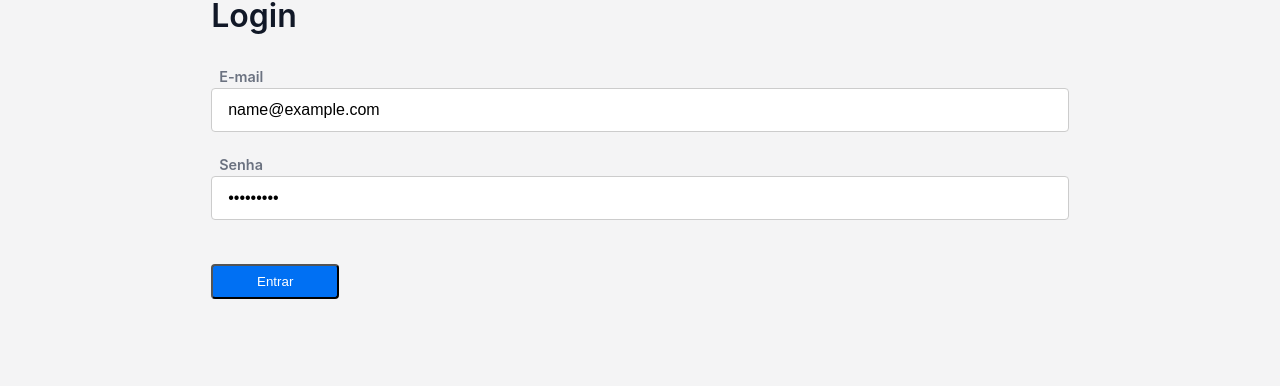
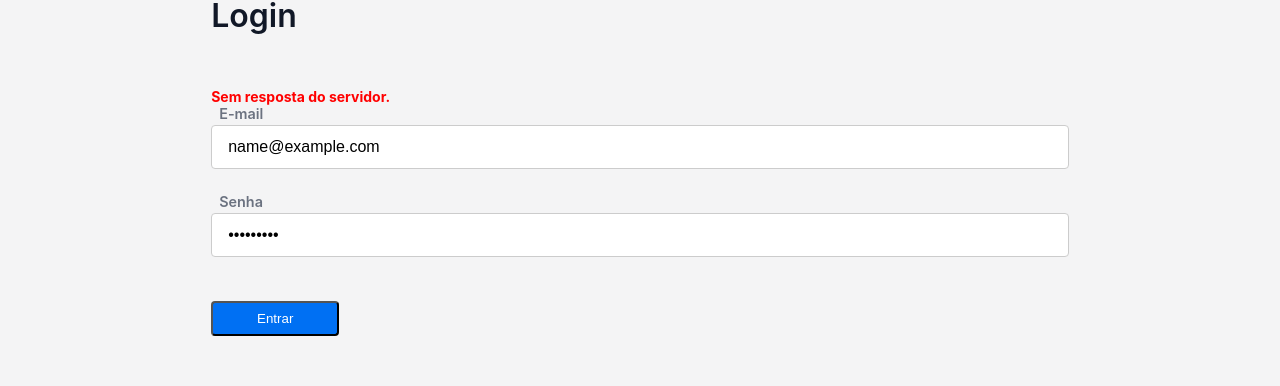
Before and after one commit to DevCarlosAugusto/PosTechFIAPSegundaEtapaFrontEnd, a Next.js app: page /login in a window 1280 px wide. Both pictures are taken after typing "name@example.com", "Sample123" into the empty fields and a click on the button "Entrar". Shown: the part 141-527 px from the top of the page. Built offline with nearby package versions, Linux system fonts and the light colour scheme; no server answers.

Commit message:
FEAT: Add notificações toast para sucesso e erros

```diff
--- a/src/pages/login/index.js
+++ b/src/pages/login/index.js
@@ -1,4 +1,6 @@
 import { Formik, Form } from 'formik';
+import { toast } from 'react-toastify';
+import 'react-toastify/dist/ReactToastify.css';
 
 import InputGroupBlock from '../../components/forms/InputGroup/index.js';
 import { ButtonBox } from '../../components/forms/Button/styles.js';
@@ -15,6 +17,9 @@ export default function LoginPage() {
     try {
       const data = await signInWithEmailAndPassword(FormData);
       login(data);
+      toast.success('Login realizado com sucesso!');
+    } catch (error) {
+      toast.error('Erro ao realizar login. Verifique suas credenciais.');
     } finally {
       console.log('FIM');
     }
@@ -26,10 +31,29 @@ export default function LoginPage() {
 
       <Formik initialValues={form}
               validationSchema={LoginSchema}
-              onSubmit={(values) => handleSignIn({ ...values })}>
+              onSubmit={async (values, { setStatus }) => {
+                try {
+                  const data = await signInWithEmailAndPassword(values);
+                  login(data);
+                  toast.success('Login realizado com sucesso!');
+                } catch (error) {
+                  setStatus({ error: error.message || 'Erro ao realizar login.' });
+                }
+              }}
+      >
 
-        {({ isValid }) =>(
+        {({ isValid, status }) =>(
           <Form autoComplete="off">
+            {status?.error ? (
+              <p style={{
+                color: "red",
+                fontSize: "14px",
+                fontWeight: "bold",
+                margin: "0px 0px 20px 0"
+              }}>
+                {status.error}
+              </p>
+            ) : null}
             <InputGroupBlock label="E-mail"
                               name="email"
                               type="email" />
--- a/src/services/login.service.js
+++ b/src/services/login.service.js
@@ -7,13 +7,11 @@ export async function signInWithEmailAndPassword({ email, password }) {
     return data;
   } catch (error) {
     if (error.response) {
-      console.error('Erro no servidor: ', error.response.data);
-      console.error('Status: ', error.response.status);
+      throw new Error(error.response.data.message || 'Erro ao realizar login.');
     } else if (error.request) {
-      console.error('Sem resposta do servidor: ', error.request);
+      throw new Error('Sem resposta do servidor.');
     } else {
-      console.error('Erro na requisição: ', error.message);
+      throw new Error('Erro na requisição.');
     }
-    throw error;
   }
 }
```
